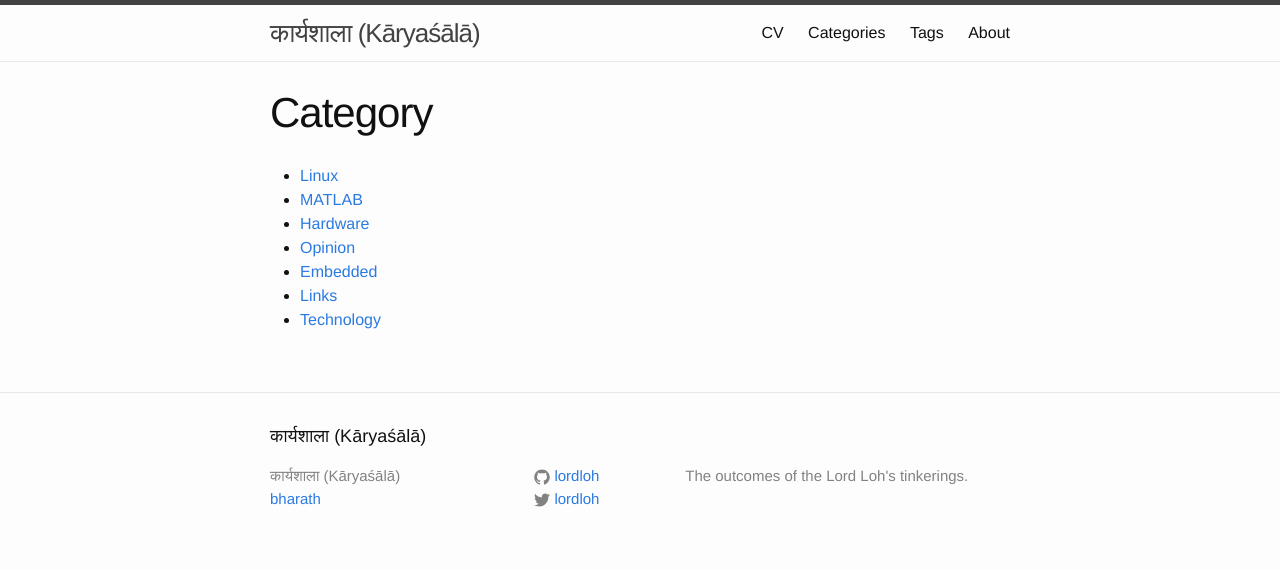
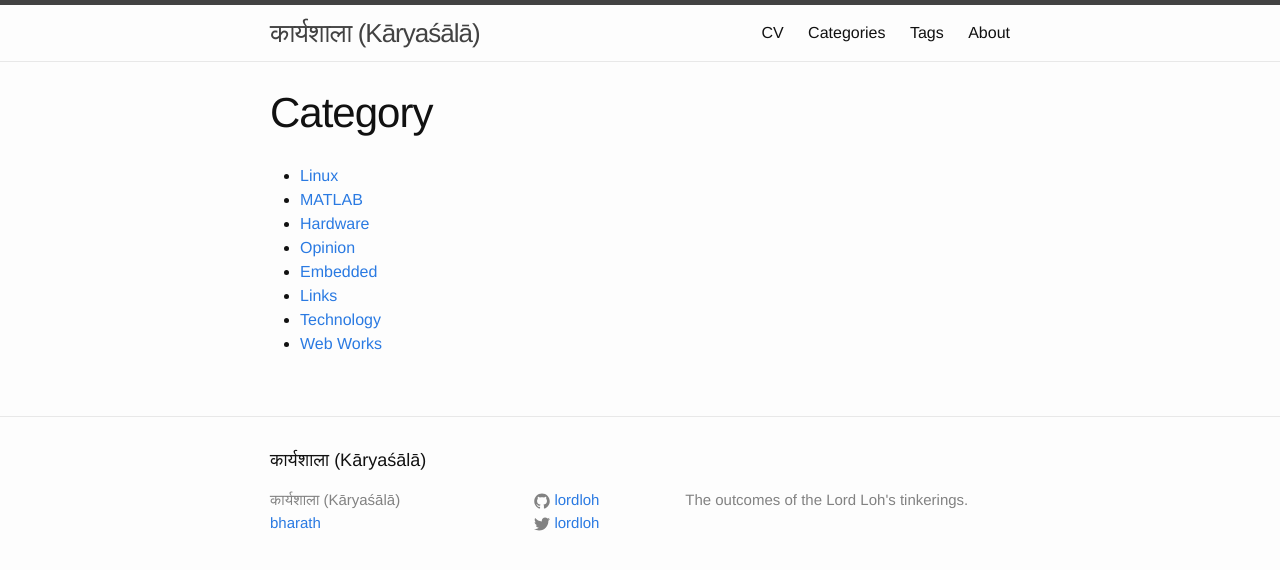
Before and after one commit to lordloh/karyashala, a Jekyll site: the page built from category.md, in a window 1280 px wide. Shown: the top 570 px of the page. Built offline with Jekyll 4.4.1, drawn with Linux system fonts in a browser that asks for light colours; Markdown is read by kramdown in place of the engine named in the settings.

Commit message:
Classify posts & Justify text * formatted post style to justify text. * added categories and tags to a few posts

```diff
--- a/_layouts/default.html
+++ b/_layouts/default.html
@@ -4,7 +4,7 @@
   <body>
     {% include header.html %}
     <div class="page-content">
-      <div class="wrapper">
+      <div class="wrapper" style="text-align:justify">
         {{ content }}
       </div>
       {% if page.comments %}
--- a/_posts/2012/2012-06-14-the-dynamic-dns-update-system.markdown
+++ b/_posts/2012/2012-06-14-the-dynamic-dns-update-system.markdown
@@ -2,7 +2,8 @@
 layout: post
 title:  "The dynamic DNS update system"
 date:   2012-06-14 00:00
-categories: Linux
+categories: [Linux, webWorks]
+tags: [dns, diy, web]
 comments: true
 permalink: the-dynamic-dns-update-system
 author: Bharath Bhushan Lohray
--- a/_posts/2012/2012-12-02-sup.markdown
+++ b/_posts/2012/2012-12-02-sup.markdown
@@ -3,6 +3,7 @@
 title:  "'sup"
 date:   2012-12-02 00:00
 categories: [opinion,technology]
+tags: [communications]
 permalink: sup
 comments: true
 author: Bharath Bhushan Lohray
--- a/_posts/2015/2015-05-31-dyn-dns-3.markdown
+++ b/_posts/2015/2015-05-31-dyn-dns-3.markdown
@@ -3,6 +3,8 @@
 title: "Dynamic DNS 3"
 date: "2015-05-31 00:00"
 permalink: dyn-dns-3
+categories: [webWorks]
+tags: [dns,diy,web]
 author: Bharath Bhushan Lohray
 comments: true
 ---
--- a/category.md
+++ b/category.md
@@ -11,3 +11,4 @@
 * [Embedded](/weblog/embedded)
 * [Links](/weblog/links)
 * [Technology](/weblog/technology)
+* [Web Works](/weblog/webworks)
```
